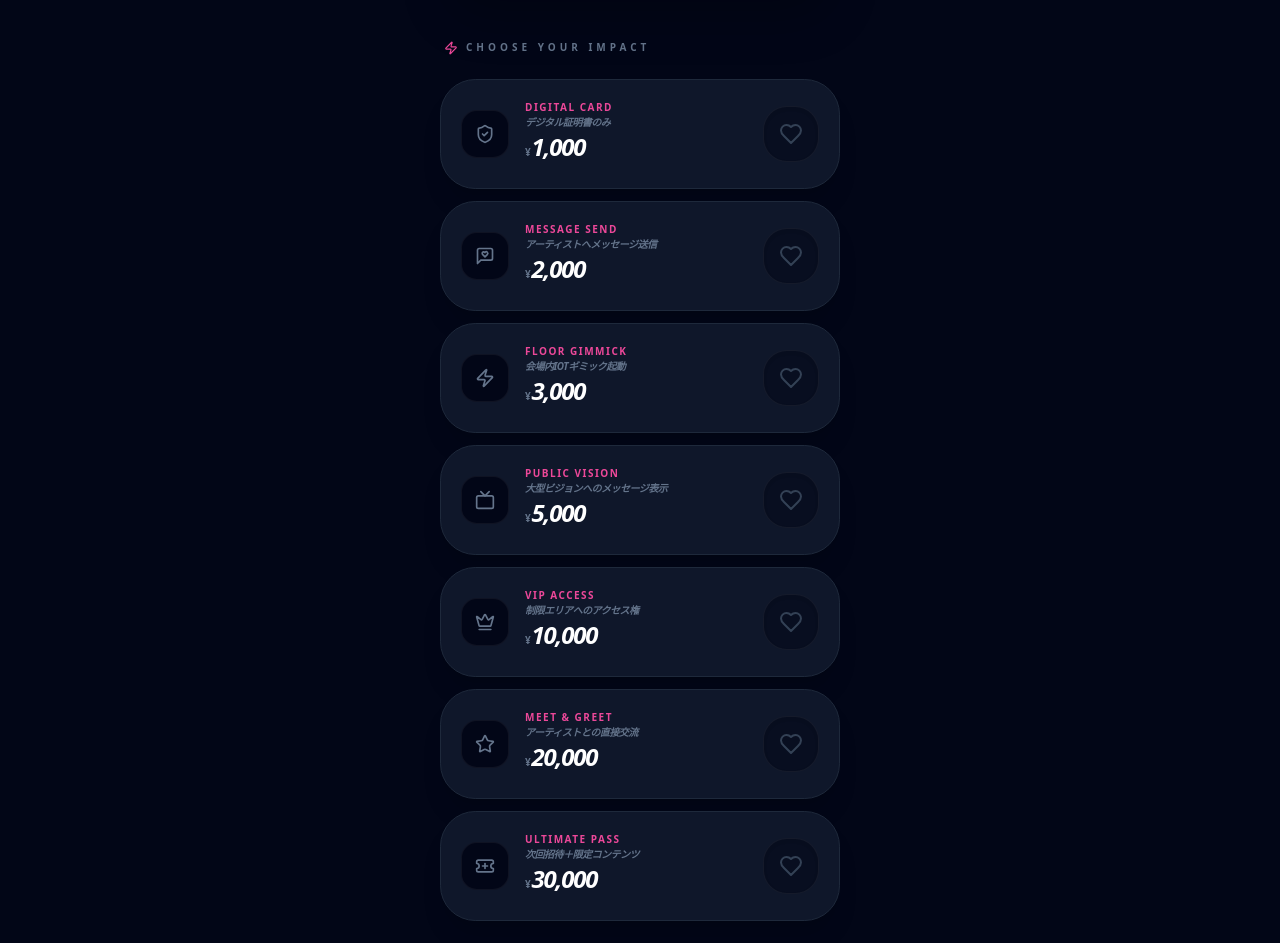
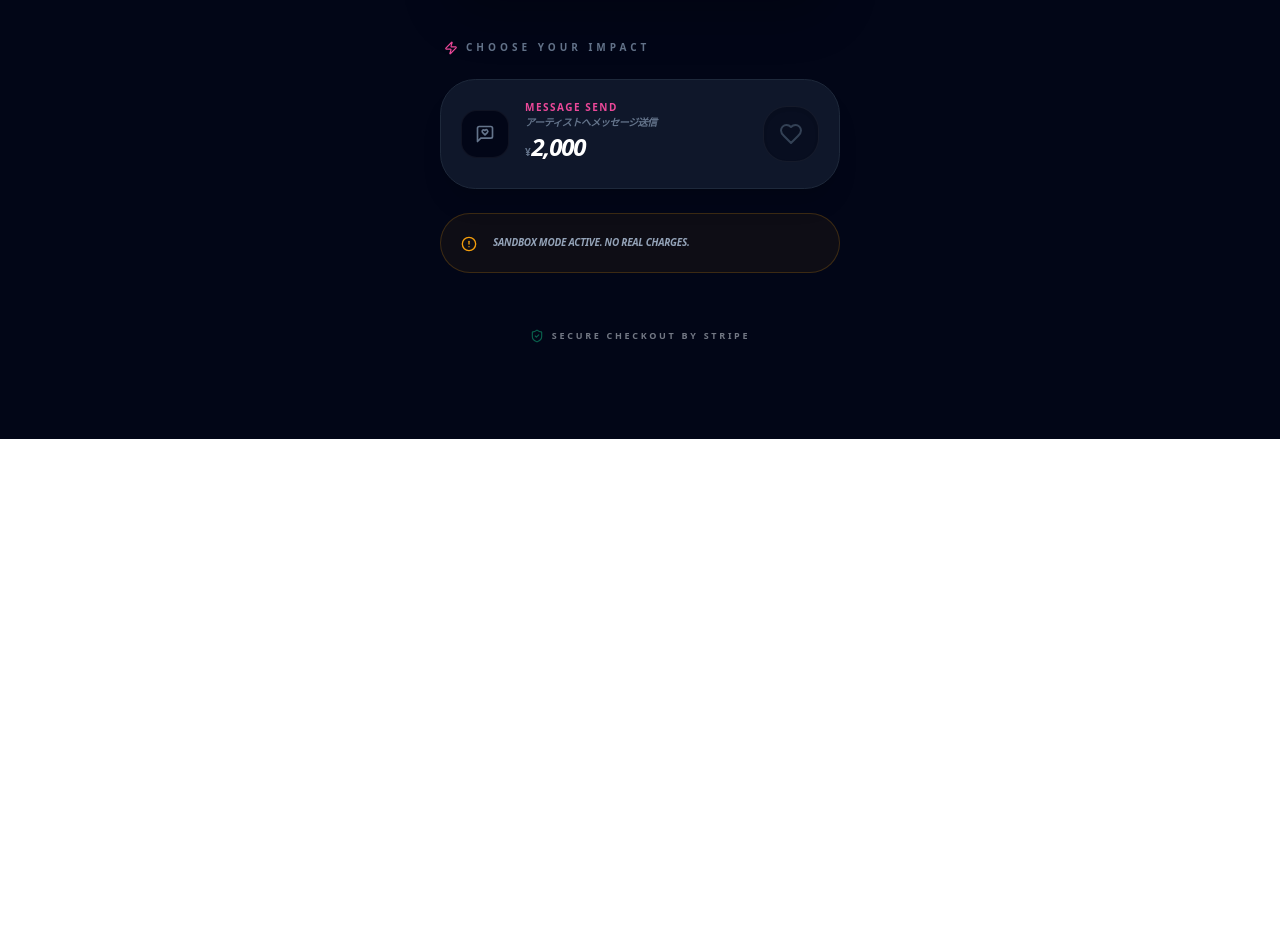
Before and after one commit to spacemindhiro/direct-cheers, a Next.js app: page /demo/cheers in a window 1280 px wide. Shown: the part 707-1650 px from the top of the page. After the commit the page ends 1146 px from the top, so only its background shows below. Built offline with nearby package versions, Linux system fonts and the light colour scheme; no server answers.

Commit message:
demoをメッセージプラン想定に限定

```diff
--- a/app/demo/cheers/page.tsx
+++ b/app/demo/cheers/page.tsx
@@ -20,14 +20,9 @@ export default function ArtistCheersPage() {
     image: "https://images.unsplash.com/photo-1516873240891-4bf014598ab4?q=80&w=2070&auto=format&fit=crop"
   };
 
+  // 2000円のプランのみに限定
   const cheersPlans = [
-    { amount: 1000, label: "DIGITAL CARD", detail: "デジタル証明書のみ", featureIcon: <ShieldCheck size={20} /> },
     { amount: 2000, label: "MESSAGE SEND", detail: "アーティストへメッセージ送信", featureIcon: <MessageSquareHeart size={20} /> },
-    { amount: 3000, label: "FLOOR GIMMICK", detail: "会場内IoTギミック起動", featureIcon: <Zap size={20} /> },
-    { amount: 5000, label: "PUBLIC VISION", detail: "大型ビジョンへのメッセージ表示", featureIcon: <Tv size={20} /> },
-    { amount: 10000, label: "VIP ACCESS", detail: "制限エリアへのアクセス権", featureIcon: <Crown size={20} /> },
-    { amount: 20000, label: "MEET & GREET", detail: "アーティストとの直接交流", featureIcon: <Star size={20} /> },
-    { amount: 30000, label: "ULTIMATE PASS", detail: "次回招待＋限定コンテンツ", featureIcon: <TicketPlus size={20} /> },
   ];
 
   const handleStripeCheckout = async (amount: number, label: string) => {
@@ -121,7 +116,7 @@ export default function ArtistCheersPage() {
           </div>
         </section>
 
-        {/* 決済セクション (右側にハート配置) */}
+        {/* 決済セクション */}
         <section className="space-y-6">
           <h3 className="text-[10px] font-black text-slate-500 uppercase tracking-[0.4em] flex items-center gap-2 ml-1"><Zap size={14} className="text-pink-500" /> Choose Your Impact</h3>
 
@@ -150,7 +145,7 @@ export default function ArtistCheersPage() {
                   </div>
                 </div>
 
-                {/* 🔥 右側：愛（ハート）を配置 */}
+                {/* 右側：ハート配置 */}
                 <div className="ml-2 w-14 h-14 bg-slate-950/50 group-hover:bg-pink-500 rounded-[1.5rem] flex items-center justify-center text-slate-700 group-hover:text-white border border-white/5 transition-all shadow-inner group-hover:shadow-[0_0_20px_rgba(236,72,153,0.4)]">
                   <Heart size={24} className="group-hover:fill-current group-active:scale-125 transition-transform" />
                 </div>
```
